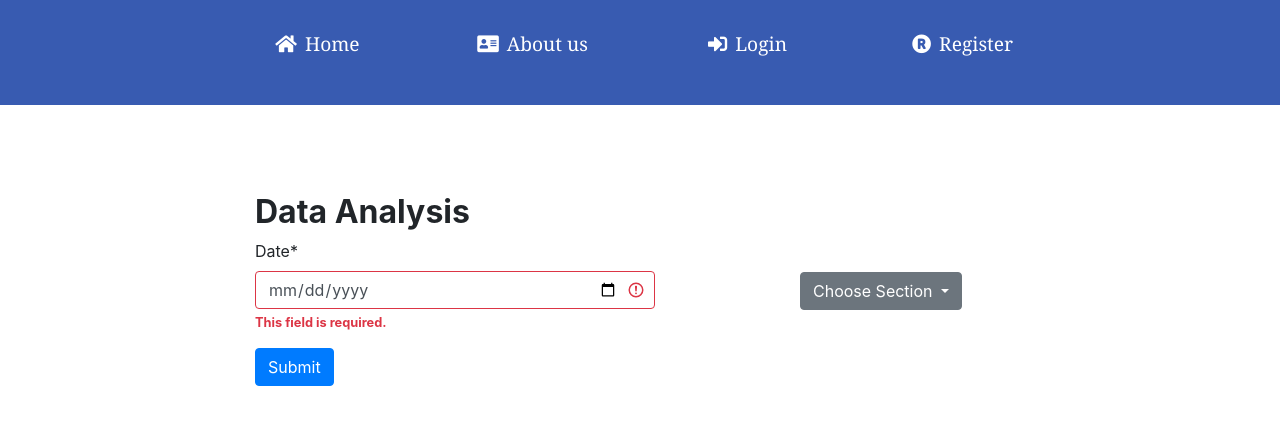
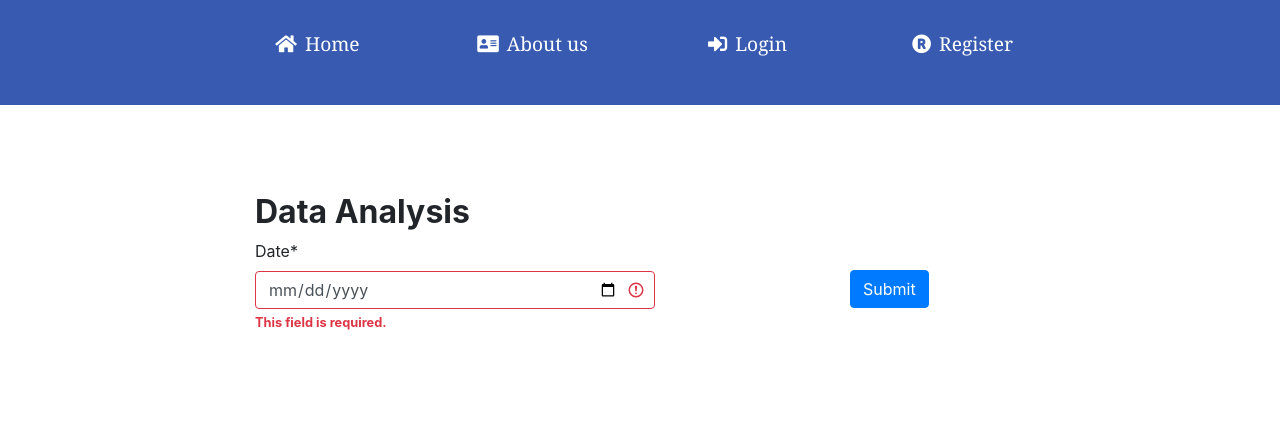
Before and after one commit to 2021IOVFinalProject/DrivingBehavior_Analysis, a Django app: page /data_analysis in a window 1280 px wide. Shown: the top 425 px of the page. Run offline with Django 3.2, Linux system fonts and the light colour scheme; some libraries are stand-ins or nearby versions.

Commit message:
remove choose section button

```diff
--- a/Webpage/main/templates/main/data_analysis2.html
+++ b/Webpage/main/templates/main/data_analysis2.html
@@ -12,17 +12,8 @@
 					{% csrf_token %}
 					{{ form|crispy }}
 
-					<button class="btn btn-primary" type="submit">Submit</button>
-					<div class="dropdown" style= "position:absolute;left:800px;top:272px;"/>
- 					<button class="btn btn-secondary dropdown-toggle" type="button" id="dropdownMenuButton" data-toggle="dropdown" aria-haspopup="true" aria-expanded="false">
-    					Choose Section
-  					</button>
-  					<div class="dropdown-menu" aria-labelledby="dropdownMenuButton">
-    				<a class="dropdown-item" href="#Engine_RPM">Engine RPM</a>
-    				<a class="dropdown-item" href="#Fuel_Comsumption">Fuel Comsumption</a>
-   	 				<a class="dropdown-item" href="#Vehicle_Speed">Vehicle Speed</a>
-					<a class="dropdown-item" href="#Density Plot & Histogram">Density Plot & Histogram</a>
-  					</div>
+					<button class="btn btn-primary" type="submit" style="position:absolute;left:850px;top:270px">Submit</button>
+
 					</div>
 					</form>
 					<br>
```
